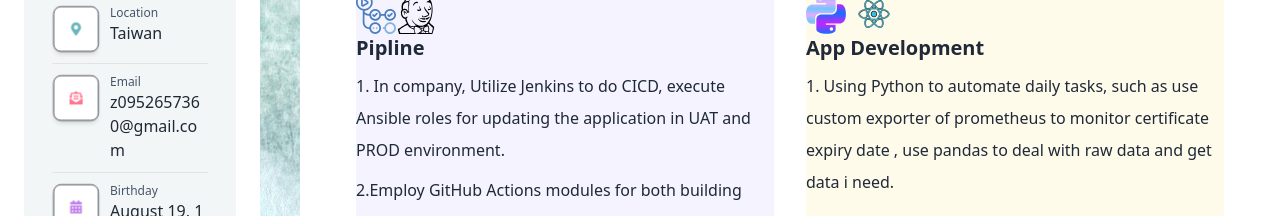
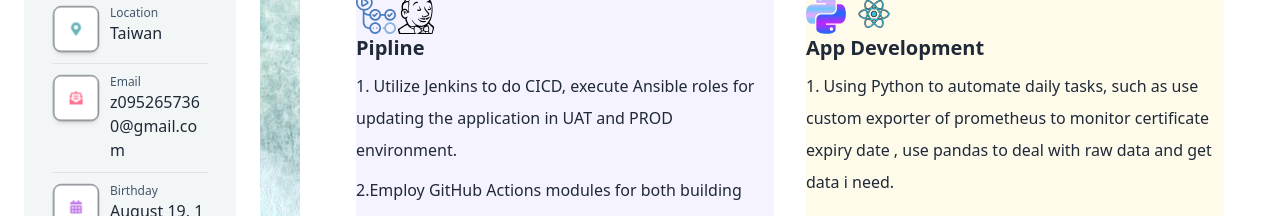
Before and after one commit to suyuying/me-rsume, a React (Create React App) app: page / in a window 1280 px wide. Shown: the part 519-735 px from the top of the page. Built offline with nearby package versions, Linux system fonts and the light colour scheme.

Commit message:
update resume ,remove in company

```diff
--- a/src/App.js
+++ b/src/App.js
@@ -295,9 +295,9 @@ export default function MyResume() {
                         <div className="space-y-2 break-all">
                           <h3 className=" text-xl font-semibold ">Pipline</h3>
                           <p className=" leading-8 text-gray-lite  break-normal">
-                            1. In company, Utilize Jenkins to do CICD, execute
-                            Ansible roles for updating the application in UAT
-                            and PROD environment.{" "}
+                            1. Utilize Jenkins to do CICD, execute Ansible roles
+                            for updating the application in UAT and PROD
+                            environment.{" "}
                           </p>{" "}
                           <p className=" leading-8 text-gray-lite  break-normal">
                             2.Employ GitHub Actions modules for both building
```
